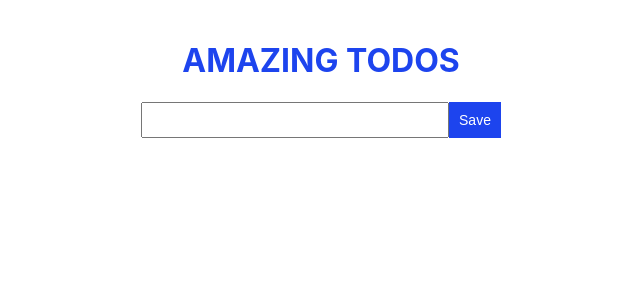
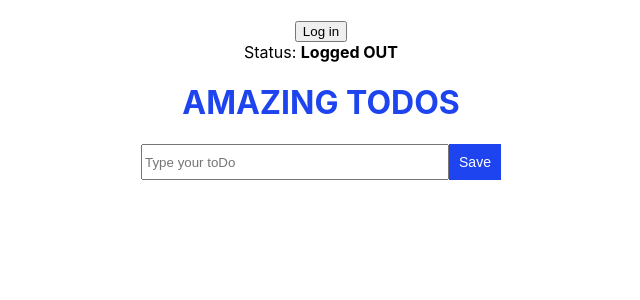
Before and after one commit to AndreyKornyusko/Table-luk, a React (Create React App) app in the folder my-app/: page / in a window 1280 px wide. Shown: the top 300 px of the page, without its empty margins (319-959 px from the left). Built offline with nearby package versions, Linux system fonts and the light colour scheme.

Commit message:
added auth

```diff
--- a/my-app/src/App.tsx
+++ b/my-app/src/App.tsx
@@ -3,6 +3,7 @@ import shortid from 'shortid';
 import './App.css';
 import TodoEditor from '../src/Componets/TodoEditor/TodoEditor';
 import TodoList from '../src/Componets/TodoList/TodoList';
+import AuthManager from '../src/Componets/AuthManager/AuthManager';
 
 function App() {
 
@@ -68,6 +69,7 @@ function App() {
 
   return (
     <div className="App">
+      <AuthManager />
       <h1 className="app-title">Amazing todos</h1>
       <TodoEditor onSave={addTodo} />
       {todos.length > 0 && <TodoList items={todos} onDeleteTodo={deleteTodo} />}
--- /dev/null
+++ b/my-app/src/Componets/AuthManager/AuthManager.tsx
@@ -0,0 +1,36 @@
+import React, { useContext } from 'react';
+import { authenticationContext } from '../../Context/Authentication';
+
+const AuthManager = () => {
+  const { authenticated, logIn, logOut } = useContext(authenticationContext);
+
+
+  const login = () => {
+    // logIn();
+    console.log('logIn');
+    console.log('authenticated', authenticated);
+  };
+
+  const logout = () => {
+    console.log('logout');
+    console.log('authenticated', authenticated);
+
+    // logOut();
+  };
+
+  return (
+    <div>
+      {authenticated ? (
+        <button onClick={logout}>Log out</button>
+      ) : (
+          <button onClick={login}>Log in</button>
+        )}
+
+      <div>
+        Status: <b>{authenticated ? 'Logged IN' : 'Logged OUT'}</b>
+      </div>
+    </div>
+  );
+};
+
+export default AuthManager;
--- a/my-app/src/Componets/TodoEditor/TodoEditor.tsx
+++ b/my-app/src/Componets/TodoEditor/TodoEditor.tsx
@@ -18,7 +18,12 @@ export default function TodoEditor({ onSave }) {
   return (
     <div className="todoEditor-wrap">
       <form onSubmit={submitHandler} >
-        <input type="text" value={todoText} onChange={onChangeTodoText} />
+        <input
+          type="text"
+          value={todoText}
+          onChange={onChangeTodoText}
+          placeholder="Type your toDo"
+        />
         <button type="submit">Save</button>
       </form>
 
--- a/my-app/src/Componets/TodoList/TodoList.css
+++ b/my-app/src/Componets/TodoList/TodoList.css
@@ -10,6 +10,8 @@
   list-style: none;
   margin: 0 auto;
   margin-bottom: 15px;
+  padding: 10px;
+  border: 1px solid rgb(219, 213, 213);
 }
 
 .todoList-text {
--- /dev/null
+++ b/my-app/src/Context/Authentication.tsx
@@ -0,0 +1,21 @@
+import React, { createContext, useState } from 'react';
+
+export const authenticationContext = createContext([]);
+
+export const AuthContextProvider = props => {
+  const [authenticated, setAuthenticated] = useState(false);
+
+  const logIn = () => {
+    setAuthenticated(true);
+  };
+
+  const logOut = () => {
+    setAuthenticated(false);
+  };
+
+  return (
+    <authenticationContext.Provider value={{ authenticated, logIn, logOut }}>
+      {props.children}
+    </authenticationContext.Provider>
+  );
+};
--- a/my-app/tsconfig.json
+++ b/my-app/tsconfig.json
@@ -18,7 +18,7 @@
     "resolveJsonModule": true,
     "isolatedModules": true,
     "noEmit": true,
-    "jsx": "react-jsx"
+    "jsx": "react"
   },
   "include": [
     "./src/**/*.ts"
```
Also changed, not shown: 1 other file (tests, documents, lock files or other folders).
